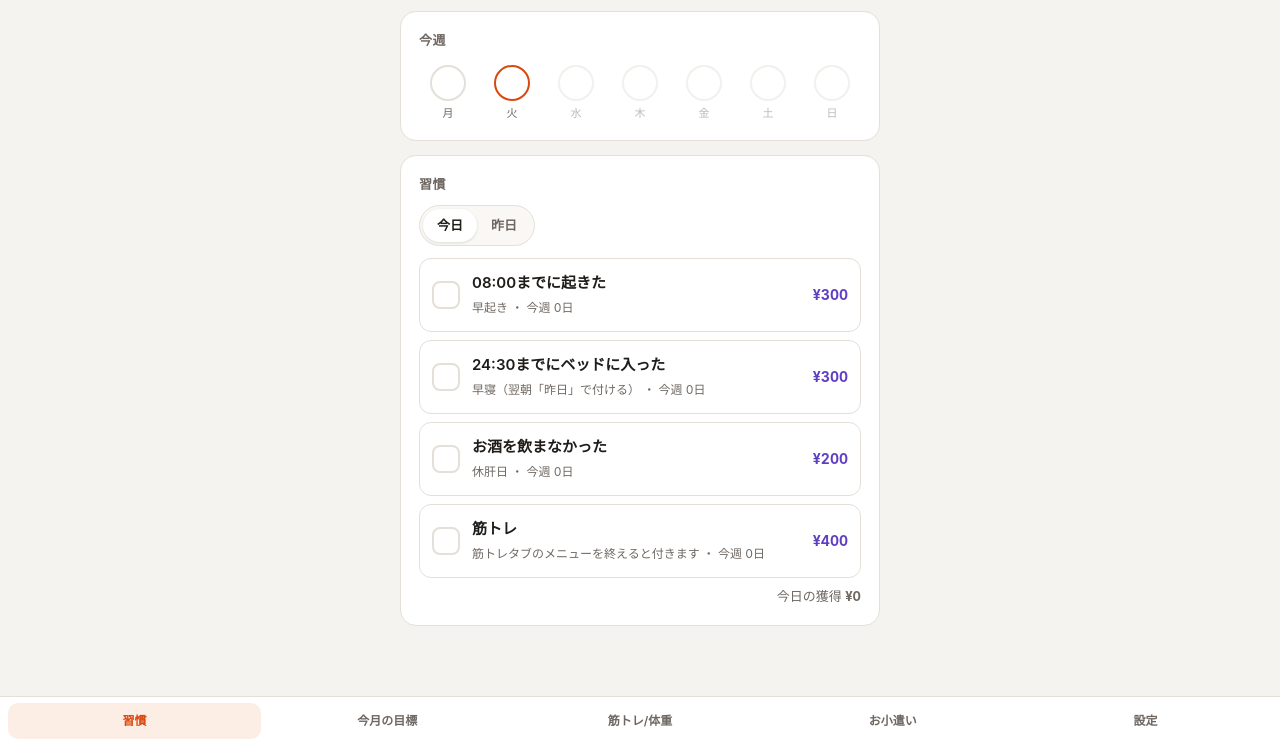
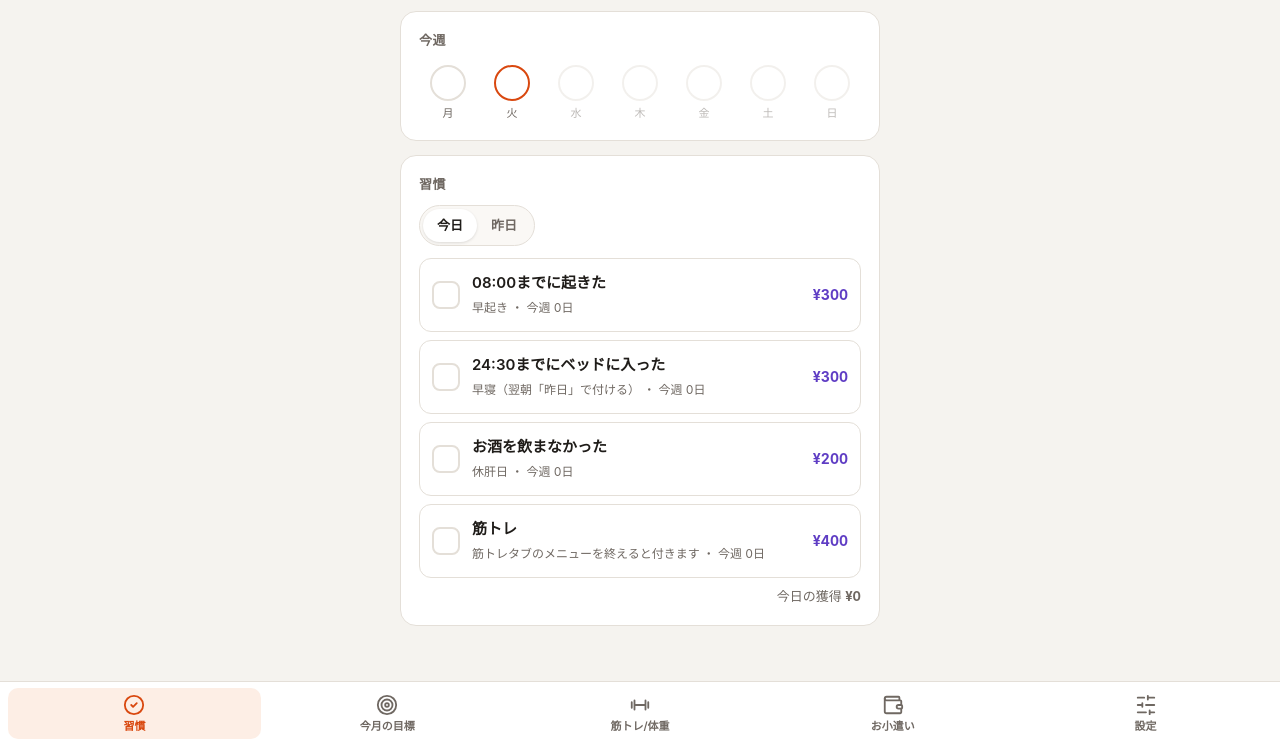
Before and after one commit to kent-ohira/workout-app, a plain HTML site: page docs/index.html in a window 1280 px wide. Shown: the part 55-800 px from the top of the page. Drawn offline with Linux system fonts and the light colour scheme.

Commit message:
下のタブにアイコンを付けた
Co-Authored-By: Claude Opus 5.5 <noreply@anthropic.com>

```diff
--- a/docs/index.html
+++ b/docs/index.html
@@ -191,14 +191,16 @@
   #goal-room { margin: 12px 0 0; }
 
   /* 下のタブ */
-  main { padding-bottom: calc(96px + env(safe-area-inset-bottom, 0px)) !important; }
+  main { padding-bottom: calc(104px + env(safe-area-inset-bottom, 0px)) !important; }
   .tabbar {
     position: fixed; left: 0; right: 0; bottom: 0; z-index: 10;
     display: grid; grid-template-columns: repeat(5, 1fr);
     background: var(--card); border-top: 1px solid var(--line);
     padding: 6px max(8px, env(safe-area-inset-left, 0px)) calc(6px + env(safe-area-inset-bottom, 0px));
   }
-  .tabbar button { background: none; color: var(--sub); font-size: 12px; font-weight: 600; padding: 10px 2px; border-radius: 10px; line-height: 1.3; }
+  .tabbar button { background: none; color: var(--sub); font-size: 11px; font-weight: 600; padding: 6px 2px; border-radius: 10px; line-height: 1.3;
+    display: flex; flex-direction: column; align-items: center; gap: 3px; }
+  .tabbar svg { width: 22px; height: 22px; }
   .tabbar button[aria-current="page"] { color: var(--accent); background: var(--accent-soft); }
 
   /* 体重 */
@@ -211,7 +213,7 @@
 
   /* 達成時のお知らせ */
   .toast {
-    position: fixed; left: 50%; bottom: calc(84px + env(safe-area-inset-bottom, 0px)); z-index: 20; transform: translateX(-50%);
+    position: fixed; left: 50%; bottom: calc(92px + env(safe-area-inset-bottom, 0px)); z-index: 20; transform: translateX(-50%);
     background: var(--reward); color: #fff; padding: 12px 18px; border-radius: 999px;
     font-weight: 700; font-size: 15px; white-space: nowrap; box-shadow: 0 6px 20px rgba(0,0,0,.2);
   }
@@ -308,11 +310,11 @@
   </div>
 </main>
 <nav class="tabbar" aria-label="画面の切り替え">
-  <button data-tab="habit">習慣</button>
-  <button data-tab="goal">今月の目標</button>
-  <button data-tab="workout">筋トレ/体重</button>
-  <button data-tab="money">お小遣い</button>
-  <button data-tab="settings">設定</button>
+  <button data-tab="habit"><svg viewBox="0 0 24 24" fill="none" stroke="currentColor" stroke-width="2" stroke-linecap="round" stroke-linejoin="round" aria-hidden="true"><circle cx="12" cy="12" r="10"/><path d="m9 12 2 2 4-4"/></svg>習慣</button>
+  <button data-tab="goal"><svg viewBox="0 0 24 24" fill="none" stroke="currentColor" stroke-width="2" stroke-linecap="round" stroke-linejoin="round" aria-hidden="true"><circle cx="12" cy="12" r="10"/><circle cx="12" cy="12" r="6"/><circle cx="12" cy="12" r="2"/></svg>今月の目標</button>
+  <button data-tab="workout"><svg viewBox="0 0 24 24" fill="none" stroke="currentColor" stroke-width="2" stroke-linecap="round" stroke-linejoin="round" aria-hidden="true"><path d="M6 7v10M3 9v6M18 7v10M21 9v6M6 12h12"/></svg>筋トレ/体重</button>
+  <button data-tab="money"><svg viewBox="0 0 24 24" fill="none" stroke="currentColor" stroke-width="2" stroke-linecap="round" stroke-linejoin="round" aria-hidden="true"><path d="M19 7V4a1 1 0 0 0-1-1H5a2 2 0 0 0 0 4h15a1 1 0 0 1 1 1v4h-3a2 2 0 0 0 0 4h3a1 1 0 0 0 1-1v-2a1 1 0 0 0-1-1"/><path d="M3 5v14a2 2 0 0 0 2 2h15a1 1 0 0 0 1-1v-4"/></svg>お小遣い</button>
+  <button data-tab="settings"><svg viewBox="0 0 24 24" fill="none" stroke="currentColor" stroke-width="2" stroke-linecap="round" stroke-linejoin="round" aria-hidden="true"><path d="M21 4h-7M10 4H3M21 12h-9M8 12H3M21 20h-5M12 20H3M14 2v4M8 10v4M16 18v4"/></svg>設定</button>
 </nav>
 <div class="toast" id="toast" hidden></div>
 
```
Also changed, not shown: index.html (+10 -8 lines).
